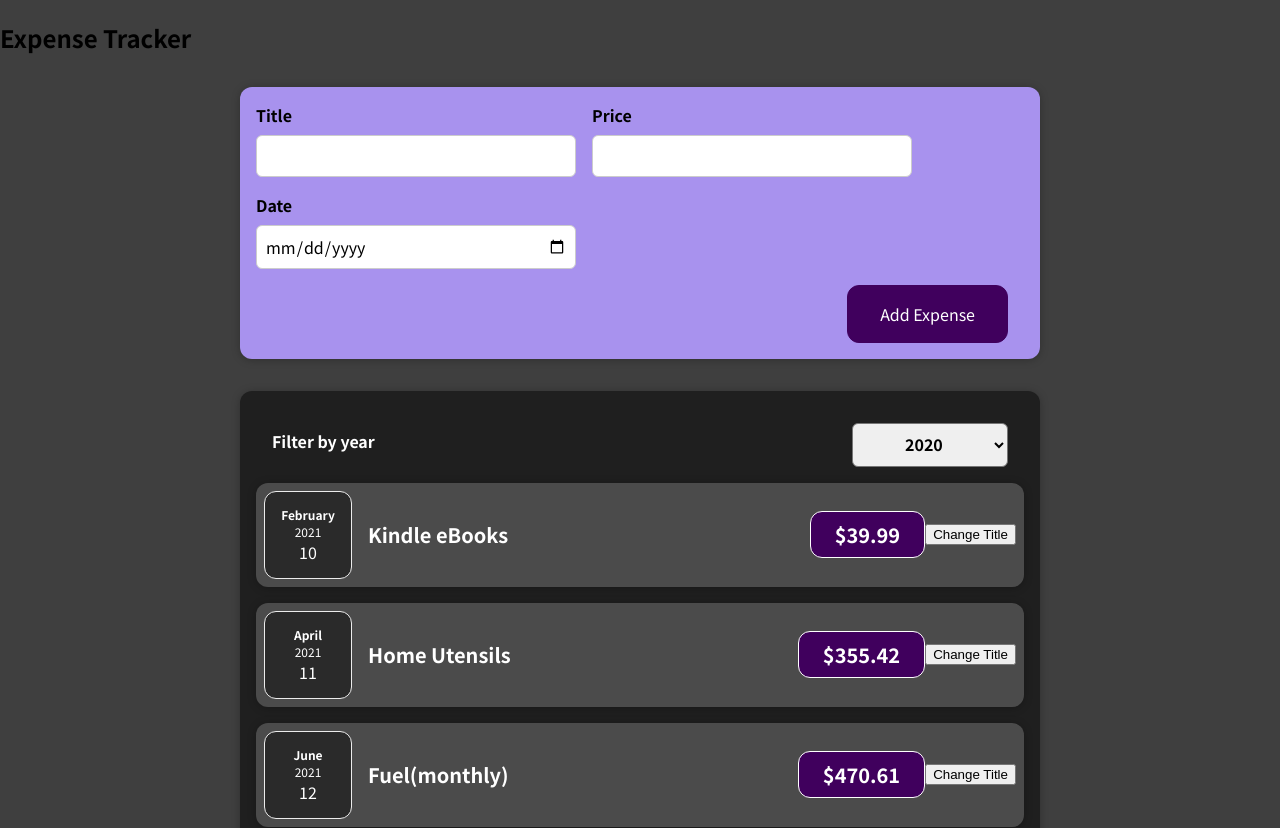
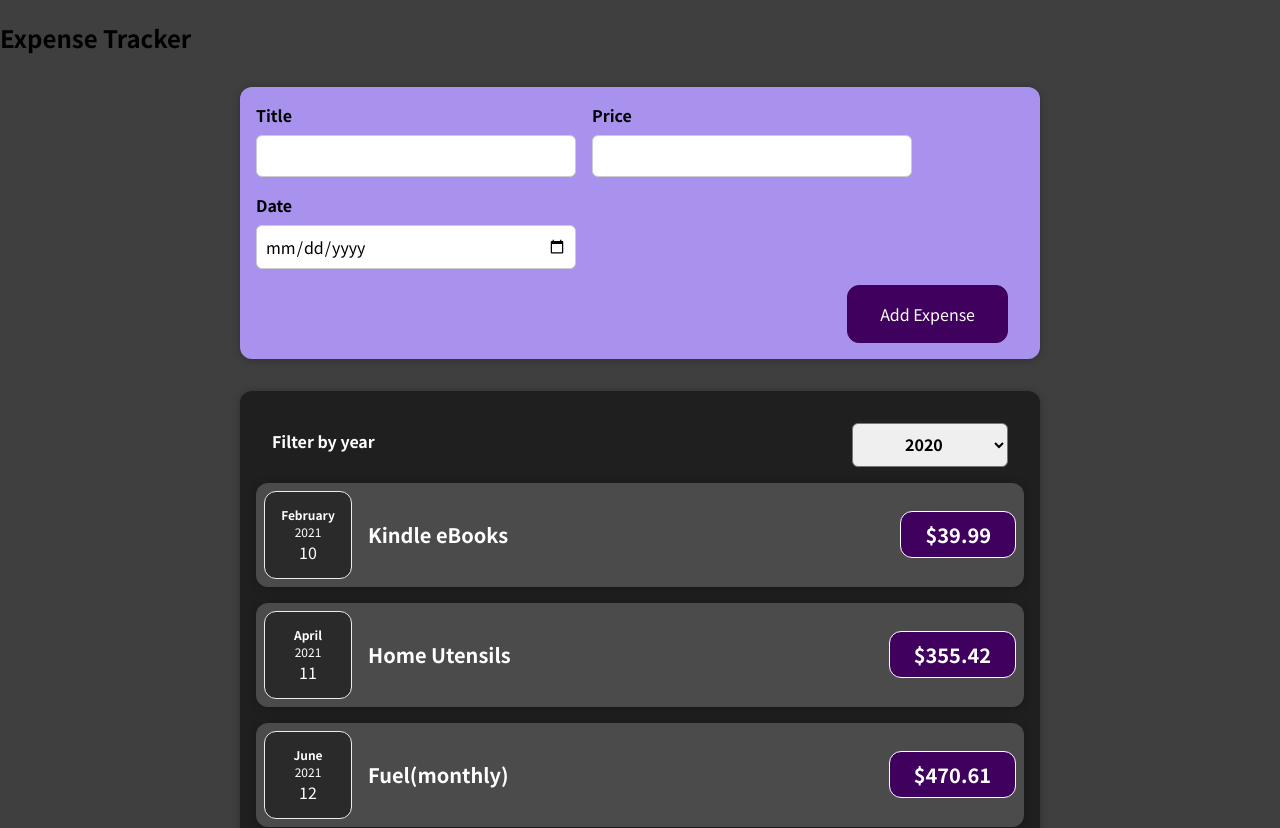
Before and after one commit to SulthanNK/Expense-Tracker, a React (Create React App) app: page / in a window 1280 px wide. Shown: the top 828 px of the page. Built offline with nearby package versions, Linux system fonts and the light colour scheme.

Commit message:
Modified: Converted to stateless component

```diff
--- a/src/components/ExpenseItem/ExpenseItem.js
+++ b/src/components/ExpenseItem/ExpenseItem.js
@@ -1,26 +1,16 @@
-import { useState } from 'react';
-
 import Card from '../Card/Card';
 import ExpenseDate from '../ExpenseDate/ExpenseDate';
 
 import './ExpenseItem.css';
 
 const ExpenseItem = (props) => {
-  const [title, setTitle] = useState(props.title);
-
-  const titleChangeHandler = () => {
-    setTitle('New title');
-    console.log(title);
-  };
-
   return (
     <Card className='expense-item'>
       <ExpenseDate date={props.date} />
       <div className='expense-item__description'>
-        <h2>{title}</h2>
+        <h2>{props.title}</h2>
         <div className='expense-item__price'>${props.price}</div>
       </div>
-      <button onClick={titleChangeHandler}>Change Title</button>
     </Card>
   );
 };
```
